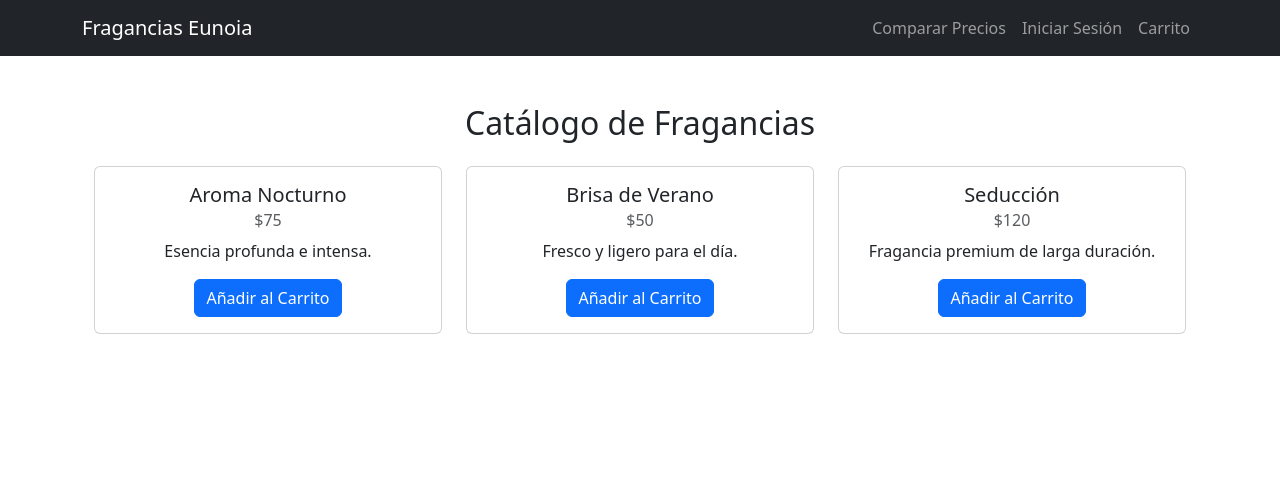
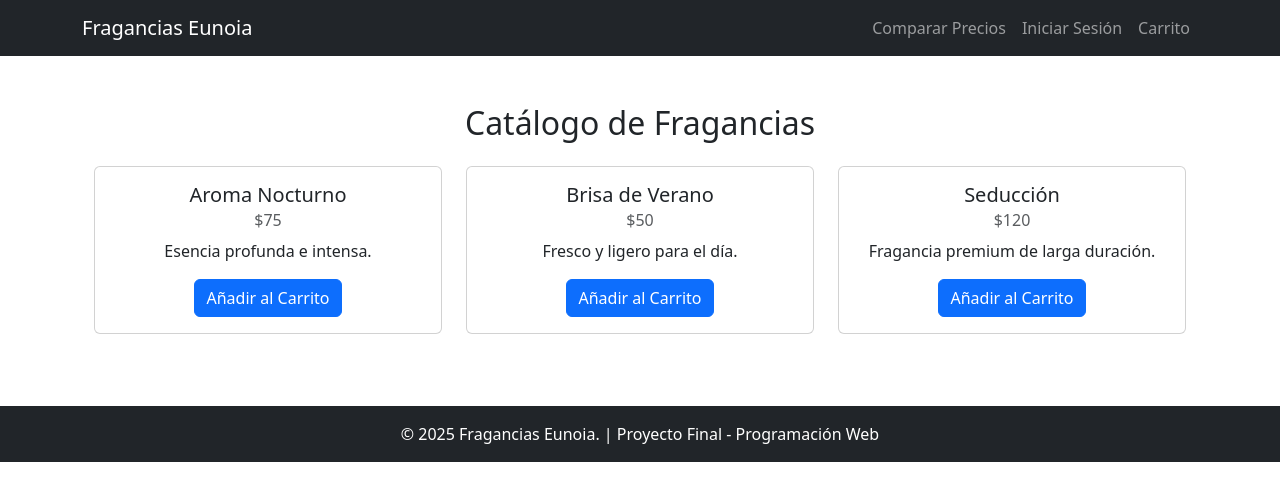
Before and after one commit to SeguraMorena07/Front-PerfumesEunoia, a React (Create React App) app: page / in a window 1280 px wide. Shown: the top 500 px of the page. Built offline with nearby package versions, Linux system fonts and the light colour scheme.

Commit message:
TP6 listo
Agregando y estructurando FooterComponent para completar el layout de la Home. TP6 listo en cuanto a la implementación de la estructura inicial y la organización en Git.

```diff
--- a/src/App.js
+++ b/src/App.js
@@ -2,6 +2,7 @@ import React from 'react';
 import './App.css';
 import NavbarComponent from './components/NavbarComponent';
 import ProductListings from './components/ProductListings';
+import FooterComponent from './components/FooterComponent';
 
 function App() {
   return (
@@ -14,7 +15,7 @@ function App() {
 
       </main>
 
-      {/* COMPONENTE DE PIE DE PÁGINA (Footer) */}
+      <FooterComponent />
 
     </div>
   );
--- /dev/null
+++ b/src/components/FooterComponent.js
@@ -0,0 +1,17 @@
+import React from 'react';
+import { Container } from 'react-bootstrap';
+
+const FooterComponent = () => {
+  // bg-dark: fondo oscuro | text-white: texto blanco | py-3: padding vertical | fixed-bottom: lo fija al fondo de la ventana
+  return (
+    <footer className="bg-dark text-white text-center py-3">
+      <Container>
+        <p className="mb-0">
+          © {new Date().getFullYear()} Fragancias Eunoia. | Proyecto Final - Programación Web
+        </p>
+      </Container>
+    </footer>
+  );
+};
+
+export default FooterComponent;
```
